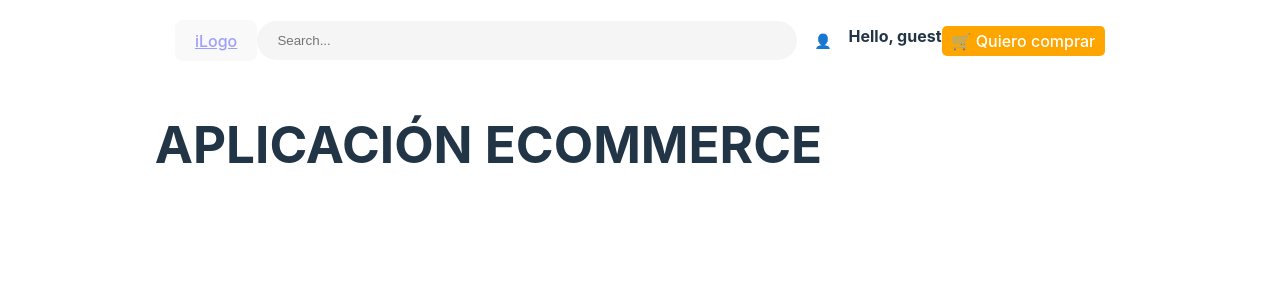
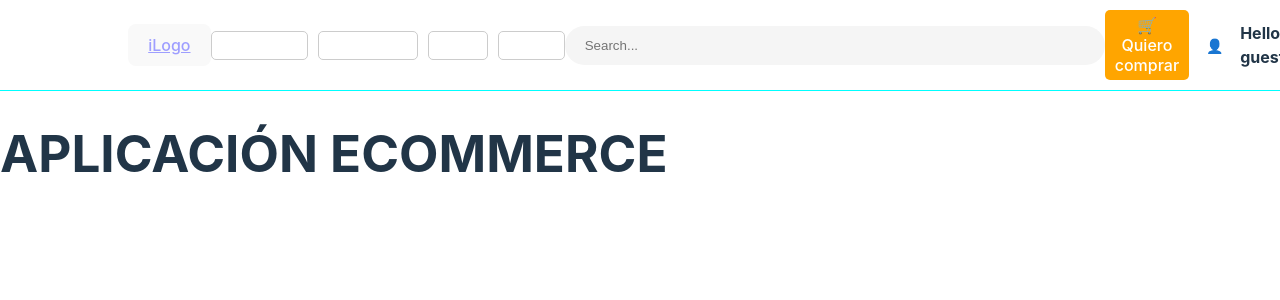
Before and after one commit to juliansalvucci/e-commerce-tpi-frontend, a React (Vite) app: page / in a window 1280 px wide. Shown: the top 300 px of the page. Built offline with nearby package versions, Linux system fonts and the light colour scheme.

Commit message:
refactor: Nueva navbar

```diff
--- a/src/components/Navbar.jsx
+++ b/src/components/Navbar.jsx
@@ -4,14 +4,21 @@ import SearchBar from "./SearchBar";
 import User from "./User";
 import Cart from "./Cart";
 import Logo from "./Logo";
+import Combobox from "./Combobox";
 
 const Navbar = () => {
   return (
     <nav className="navbar">
       <Logo />
+      <div className="combobox-container">
+        <Combobox title="Categories" />
+        <Combobox title="Promotions" />
+        <Combobox title="Help" />
+        <Combobox title="About" />
+      </div>
       <SearchBar />
+      <Cart />
       <User />
-      <Cart />
     </nav>
   );
 };
--- a/src/styles/Navbar.css
+++ b/src/styles/Navbar.css
@@ -1,8 +1,13 @@
 .navbar {
   display: flex;
-  border-bottom: 1px solid white;
-  justify-content: space-around;
   align-items: center;
-  padding: 20px;
+  justify-content: space-between;
+  padding: 10px 10%; /* lo pongo en porcentaje para que se ajuste con el ancho de la pantalla */
+  border-bottom: 1px solid cyan;
   z-index: 10; /* z-index da prioridad de posición. Si hay dos elementos en la misma posición, el elemento con el z-index más alto tiene prioridad */
 }
+
+.combobox-container {
+  display: flex;
+  gap: 10px;
+}
```
